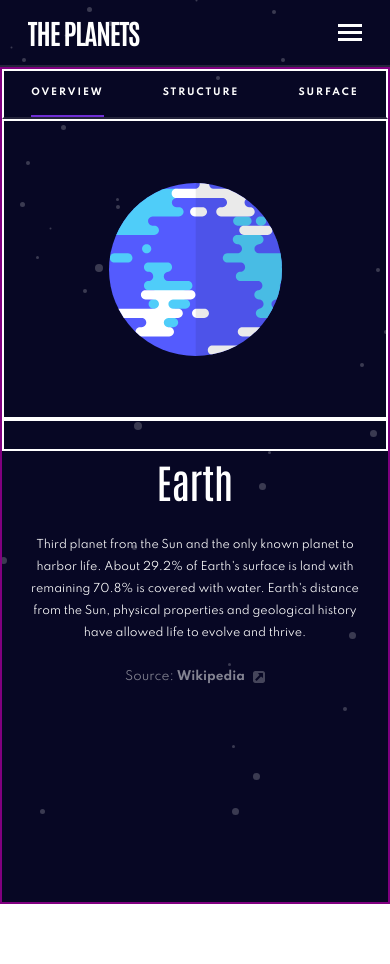
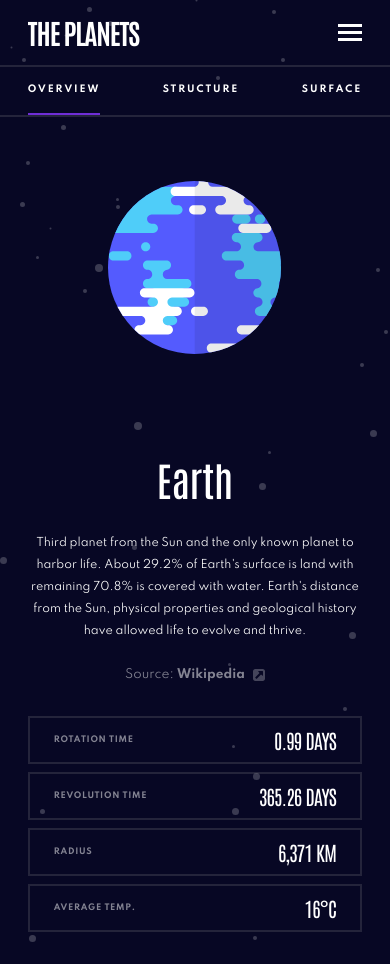
Before and after one commit to JesusKreist/planets-facts-site, a Next.js app: page /earth in a window 390 px wide. Before the commit the page ends 904 px from the top, so only its background shows below. Built offline with nearby package versions, Linux system fonts and the light colour scheme.

Commit message:
Add planet specs to mobile layout

```diff
--- a/src/components/PlanetPage/PlanetImage.tsx
+++ b/src/components/PlanetPage/PlanetImage.tsx
@@ -65,7 +65,7 @@ const PlanetImage = () => {
     <Flex
       alignItems="center"
       justifyContent="center"
-      border="2px solid white"
+      // border="2px solid white"
       gridColumn={{ base: "1 / -1", md: "3 / -3", lg: "3 / 21", xl: "5 / 20" }}
       gridRow={{ lg: "3 / 18" }}
       position="relative"
--- a/src/components/PlanetPage/PlanetInfoSpecs.tsx
+++ b/src/components/PlanetPage/PlanetInfoSpecs.tsx
@@ -14,19 +14,24 @@ const PlanetInfoSpec: React.FC<PlanetInfoSpecProps> = ({
   return (
     <Flex
       height="100%"
-      border="1px solid white"
-      direction="column"
-      justifyContent="center"
-      paddingLeft="10%"
+      border={{
+        base: "2px solid rgb(151, 151, 151, 0.2)",
+        md: "1px solid white",
+      }}
+      direction={{ md: "column" }}
+      alignItems={{ base: "center", md: "unset" }}
+      justifyContent={{ base: "space-between", md: "center" }}
+      paddingInline={{ base: "1.5rem", md: "unset" }}
+      paddingLeft={{ md: "10%" }}
     >
       <Text
         textTransform="uppercase"
         opacity={0.5}
         fontFamily="Spartan"
         fontWeight="bold"
-        fontSize={{ md: "0.5rem", lg: "0.6875rem" }}
-        lineHeight={{ md: "1rem", lg: "1.5625rem" }}
-        letterSpacing={{ md: "0.73px", lg: "1px" }}
+        fontSize={{ base: "0.5rem", lg: "0.6875rem" }}
+        lineHeight={{ base: "1rem", lg: "1.5625rem" }}
+        letterSpacing={{ base: "0.73px", lg: "1px" }}
       >
         {specName}
       </Text>
@@ -34,9 +39,9 @@ const PlanetInfoSpec: React.FC<PlanetInfoSpecProps> = ({
         textTransform="uppercase"
         fontFamily="Antonio"
         fontWeight="normal"
-        fontSize={{ md: "1.5rem", lg: "2.5rem" }}
+        fontSize={{ base: "1.25rem", md: "1.5rem", lg: "2.5rem" }}
         lineHeight={{ md: "auto", lg: "auto" }}
-        letterSpacing={{ md: "-0.9px", lg: "-1.5px" }}
+        letterSpacing={{ base: "-0.75px", md: "-0.9px", lg: "-1.5px" }}
       >
         {specValue}
       </Text>
@@ -51,10 +56,12 @@ const PlanetInfoSpecs = () => {
   return (
     <Grid
       className="planet-info__specs"
-      gridColumn={{ md: "3 / -3", lg: "3 / -3", xl: "5 / -5" }}
+      gridColumn={{ base: "2 / -2", md: "3 / -3", lg: "3 / -3", xl: "5 / -5" }}
+      // autoFlow={{ base: "column" }}
       gridRow={{ lg: "span 4 / -3" }}
-      gap={{ md: "1rem", lg: "2rem" }}
-      templateColumns="repeat(4, 1fr)"
+      gap={{ base: "0.5rem", md: "1rem", lg: "2rem" }}
+      templateColumns={{ md: "repeat(4, 1fr)" }}
+      templateRows={{ base: "repeat(4, 1fr)", md: "unset" }}
     >
       <PlanetInfoSpec specName="rotation time" specValue={rotation} />
       <PlanetInfoSpec specName="revolution time" specValue={revolution} />
--- a/src/components/PlanetPage/PlanetInfoSwitcherMobile.tsx
+++ b/src/components/PlanetPage/PlanetInfoSwitcherMobile.tsx
@@ -13,7 +13,7 @@ const PlanetInfoSwitcherMobile = () => {
   return (
     <Grid
       gridColumn="1 / -1"
-      border="2px solid white"
+      // border="2px solid white"
       borderBottom="2px solid rgb(151, 151, 151, 0.2)"
       templateColumns="repeat(14, 1fr)"
       display={{ base: "grid", md: "none" }}
--- a/src/components/PlanetPage/PlanetInfoText.tsx
+++ b/src/components/PlanetPage/PlanetInfoText.tsx
@@ -16,6 +16,7 @@ const PlanetInfoText = () => {
       justifyContent="space-between"
       gridColumn={{ base: "2 / -2", md: "1 / span 13", lg: "unset" }}
       textAlign={{ base: "center", md: "unset" }}
+      // border="2px solid white"
     >
       <Text
         fontSize={{ base: "2.5rem", md: "3rem", lg: "5rem" }}
--- a/src/components/PlanetPage/PlanetPage.tsx
+++ b/src/components/PlanetPage/PlanetPage.tsx
@@ -54,14 +54,13 @@ const PlanetPage = () => {
         maxWidth={{ "2xl": "1440px" }}
         margin="0 auto"
         minHeight={{ lg: minHeightForLargeScreens }}
-        // height={{ base: "880px", md: "unset", xl: "unset" }}
-        border={{
-          base: "2px solid purple",
-          md: "2px solid yellow",
-          lg: "2px solid red",
-          xl: "2px solid blue",
-          "2xl": "2px solid green",
-        }}
+        // border={{
+        //   base: "2px solid purple",
+        //   md: "2px solid yellow",
+        //   lg: "2px solid red",
+        //   xl: "2px solid blue",
+        //   "2xl": "2px solid green",
+        // }}
         templateRows={{ md: "25.2rem 15.82rem 5.5rem ", lg: "repeat(24, 1fr)" }}
         rowGap={{ md: "2rem", lg: "0" }}
         paddingBottom={{ md: "2rem", lg: "0" }}
@@ -78,22 +77,30 @@ const PlanetPage = () => {
         className="planet-page-mobile"
         margin="0 auto"
         minHeight={{ lg: minHeightForLargeScreens }}
-        border="2px solid purple"
-        templateRows="3.125rem 18.75rem 2rem 14.6875rem 13.5rem"
-        paddingBottom={{ md: "2rem", lg: "0" }}
+        // border="2px solid purple"
+        templateRows="3.125rem 18.75rem 2rem 14.6875rem 2rem 13.5rem"
+        paddingBottom="2rem"
         templateColumns={{ base: "repeat(14, 1fr)", md: "repeat(36, 1fr)" }}
       >
         <PlanetInfoSwitcherMobile />
+
         <PlanetImage />
+
         <Box
           className="spacer-div"
-          border="2px solid white"
+          // border="2px solid white"
           gridColumn="1 / -1"
         ></Box>
+
         <PlanetInfoText />
 
-        {/* <PlanetInfo />
-      <PlanetInfoSpecs /> */}
+        <Box
+          className="spacer-div"
+          // border="2px solid white"
+          gridColumn="1 / -1"
+        ></Box>
+
+        <PlanetInfoSpecs />
       </Grid>
     </>
   );
```
